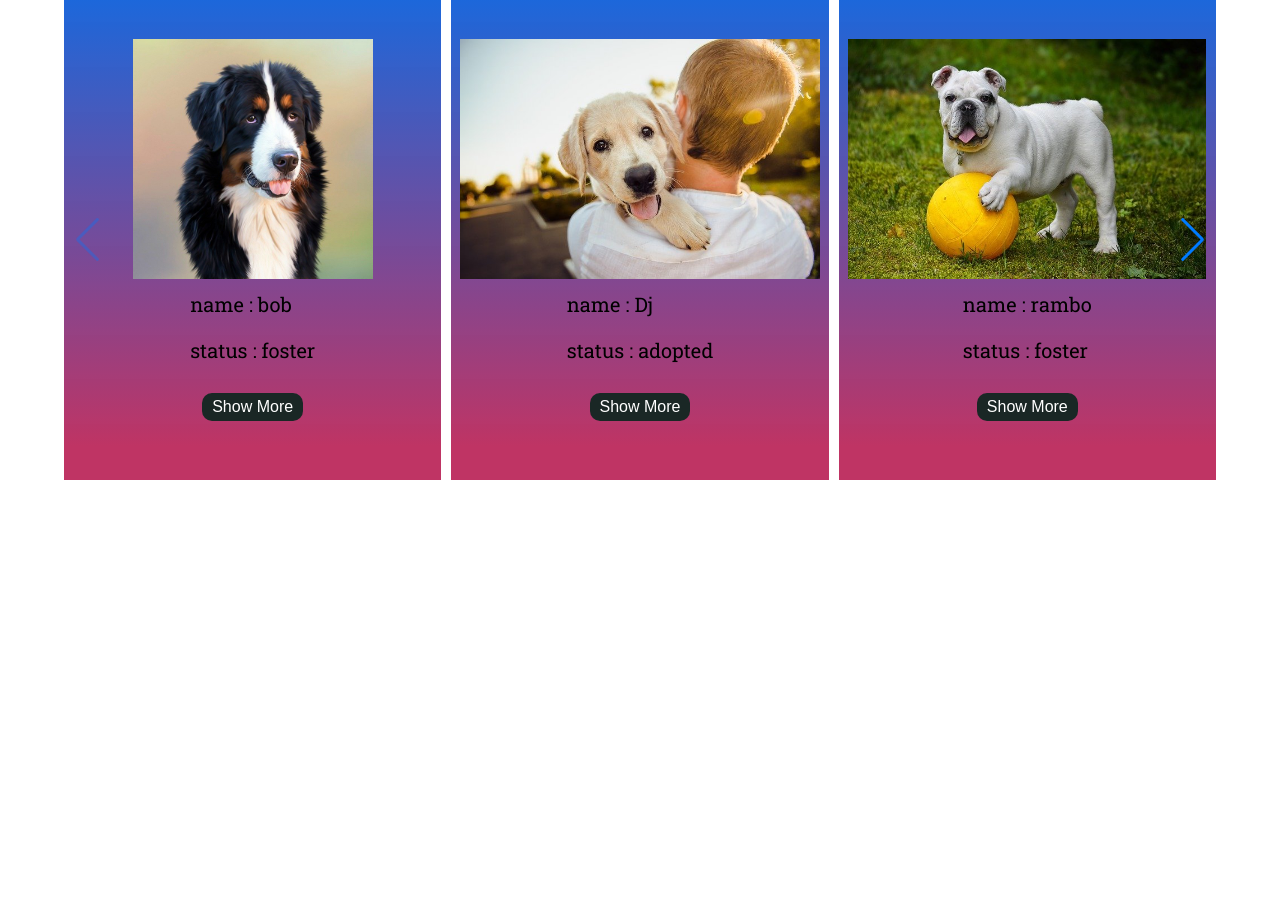
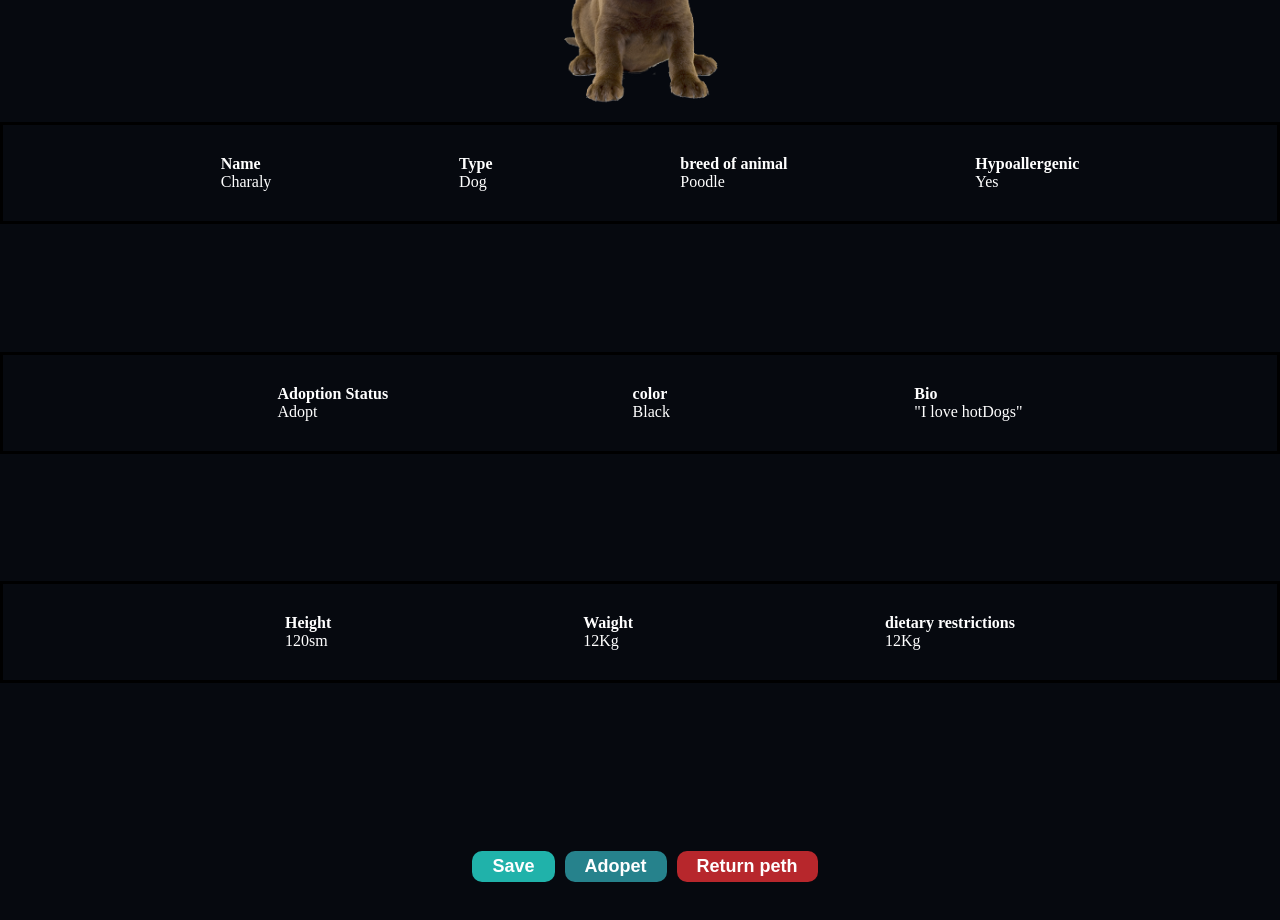
Before and after one commit to gadlo323/pet-adoption-front-end, a React (Create React App) app: page / in a window 1280 px wide. Shown: the part 200-1120 px from the top of the page. Before the commit the page ends 800 px from the top, so only its background shows below. Built offline with nearby package versions, Linux system fonts and the light colour scheme; a web font is replaced by a local one.

Commit message:
feat:pet profile page

```diff
--- a/src/App.js
+++ b/src/App.js
@@ -1,26 +1,23 @@
 import React from "react";
 import { BrowserRouter as Router, Switch, Route } from "react-router-dom";
-import Navhome from "./components/homepage/navhome";
 import Welcoming from "./components/homepage/welcoming";
-import Footer from "./components/homepage/footer";
-import Swiperimg from "./components/homepage/swiperimg";
 import "./App.css";
 import NavLogged from "./components/loggedIn/navLogged";
 import LinksCard from "./components/loggedIn/linksCard";
 import ProfileSettings from "./components/loggedIn/profilesettings";
 import Mypets from "./components/loggedIn/mypets";
+import Petpage from "./components/petpage";
 
 function App() {
   return (
     <div className="App">
       <NavLogged />
-      <Mypets />
+      <Petpage />
+      {/* <Mypets /> */}
       {/* <ProfileSettings /> */}
       {/* <LinksCard /> */}
-      {/* <Navhome />
-      <Welcoming />
-      <Swiperimg />
-      <Footer /> */}
+
+      {/* <Welcoming /> */}
     </div>
   );
 }
--- a/src/components/homepage/navhome.css
+++ b/src/components/homepage/navhome.css
@@ -20,8 +20,8 @@ li {
   align-items: center;
 }
 .search-nav {
-  display: flex;
-  align-items: center;
+  /* display: flex;
+  align-items: center; */
   padding: 0.5rem 2rem;
   border: none;
   border-radius: 4rem;
--- a/src/components/homepage/welcoming.jsx
+++ b/src/components/homepage/welcoming.jsx
@@ -1,7 +1,12 @@
 import React from "react";
+import Navhome from "./navhome";
+import Footer from "./footer";
+import Swiperimg from "./swiperimg";
 import "./welcoming.css";
 const Welcoming = () => {
   return (
+    <>
+      <Navhome />
       <section id="home-section">
         <div className="hero">
           <div className="img-details">
@@ -11,17 +16,20 @@ const Welcoming = () => {
             <h1 className="head-line">Your Newly Adopted Pet &#128062;</h1>
             <p>
               By taking home a dog adoption from a rescue or a shelter, not only
-            are you saving that pet, you're either making room in the rescue so
-            they can save another pet from a shelter, or making room at the
+              are you saving that pet, you're either making room in the rescue
+              so they can save another pet from a shelter, or making room at the
               shelter itself. As you can see, dog adoption is truly a continuous
               cycle of saving lives, and it's the humane thing to do! Thank you
-            for considering dog adoption, and please help us debunk the myth of
-            homeless pets in the future.
+              for considering dog adoption, and please help us debunk the myth
+              of homeless pets in the future.
             </p>
             <img src="./dogs_cats.png" alt="catsandogs" />
           </div>
         </div>
       </section>
+      <Swiperimg />
+      <Footer />
+    </>
   );
 };
 
--- a/src/components/loggedIn/mypets.css
+++ b/src/components/loggedIn/mypets.css
@@ -19,7 +19,6 @@
   align-items: center;
   min-height: 60vh;
   width: 100%;
-
   background: rgb(191, 52, 100);
   background: linear-gradient(
     0deg,
--- /dev/null
+++ b/src/components/petpage.css
@@ -0,0 +1,84 @@
+.detalis {
+  width: 90%;
+  margin: auto;
+  min-height: 90vh;
+  display: flex;
+  justify-content: center;
+  align-items: center;
+}
+.pet-detalis {
+  width: 100%;
+  display: flex;
+  justify-content: space-around;
+  align-items: center;
+  flex-direction: row-reverse;
+  min-height: 70vh;
+  background-color: #06090f;
+  color: white;
+}
+.pet-info {
+  font-size: 2rem;
+  display: flex;
+  flex-direction: column;
+  min-height: 50vh;
+  width: 70%;
+  justify-content: space-between;
+}
+.row {
+  display: flex;
+  width: 100%;
+  justify-content: space-evenly;
+  border: 3px solid black;
+  padding: 3rem;
+  transition: 1.5s;
+}
+.row:hover {
+  background-color: #577c9e;
+}
+.colume {
+  display: flex;
+  flex-direction: column;
+  margin-left: 2rem;
+}
+
+.pet-btns {
+  display: flex;
+  padding: 4rem;
+}
+.pet-btn {
+  padding: 0.5rem 2rem;
+  margin-left: 3rem;
+  font-size: 1.8rem;
+  font-weight: 700;
+  border: none;
+  border-radius: 1rem;
+  cursor: pointer;
+  color: white;
+  outline: none;
+}
+.save {
+  background-color: lightseagreen;
+}
+.Adopet {
+  background-color: #26828c;
+}
+.return {
+  background-color: #b7272c;
+}
+
+@media (max-width: 80rem) {
+  .detalis,
+  .pet-info {
+    width: 100%;
+    min-height: 100vh;
+  }
+  .pet-detalis {
+    flex-wrap: wrap;
+  }
+  .row {
+    font-size: 1.6rem;
+  }
+  .pet-btn {
+    margin-left: 1rem;
+  }
+}
--- /dev/null
+++ b/src/components/petpage.jsx
@@ -0,0 +1,76 @@
+import React, { useState } from "react";
+import "./petpage.css";
+
+const Petpage = () => {
+  return (
+    <section className="detalis">
+      <div className="pet-detalis">
+        <div className="pet-img">
+          <img src="./popy.png" alt="" />
+        </div>
+        <div className="pet-info">
+          <div className="row">
+            <div className="colume">
+              <strong>Name</strong>
+              <span>Charaly</span>
+            </div>
+            <div className="colume">
+              <strong>Type</strong>
+              <span>Dog</span>
+            </div>
+            <div className="colume">
+              <strong> breed of animal</strong>
+              <span>Poodle</span>
+            </div>
+            <div className="colume">
+              <strong>Hypoallergenic</strong>
+              <span>Yes</span>
+            </div>
+          </div>
+          <div className="row">
+            <div className="colume">
+              <strong>Adoption Status</strong>
+              <span>Adopt</span>
+            </div>
+            <div className="colume">
+              <strong>color</strong>
+              <span>Black</span>
+            </div>
+            <div className="colume">
+              <strong>Bio</strong>
+              <span>"I love hotDogs"</span>
+            </div>
+          </div>
+          <div className="row">
+            <div className="colume">
+              <strong>Height</strong>
+              <span>120sm</span>
+            </div>
+            <div className="colume">
+              <strong>Waight</strong>
+              <span>12Kg</span>
+            </div>
+            <div className="colume">
+              <strong>dietary restrictions</strong>
+              <span>12Kg</span>
+            </div>
+          </div>
+
+          <div className="pet-btns">
+            <button type="button" className="pet-btn save">
+              Save
+            </button>
+            <button type="button" className="pet-btn Adopet">
+              Adopet
+            </button>
+            <button type="button" className="pet-btn return">
+              Return peth
+            </button>
+          </div>
+        </div>
+      </div>
+    </section>
+  );
+};
+
+export default Petpage;
```
Also changed, not shown: 1 other file (tests, documents, lock files or other folders). Lines whose indentation alone changed are shown as unchanged.
